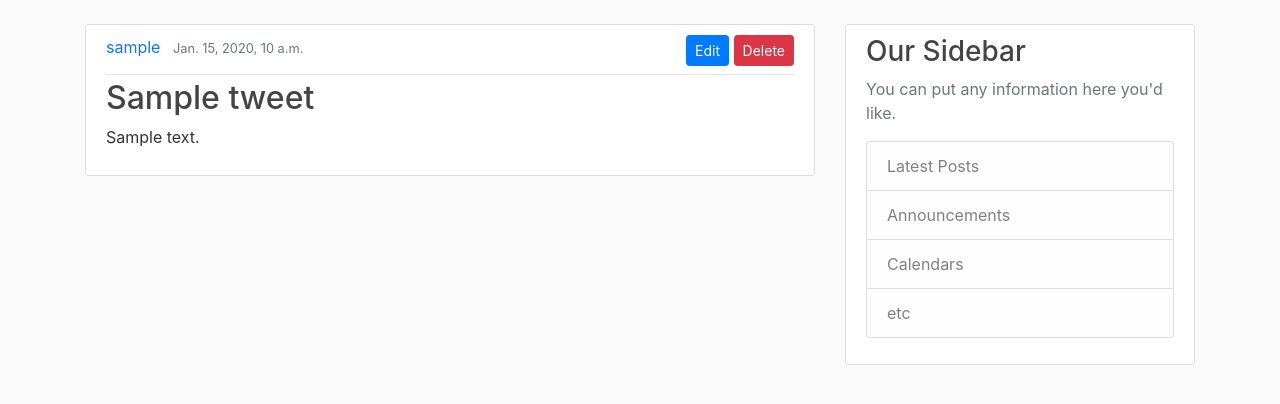
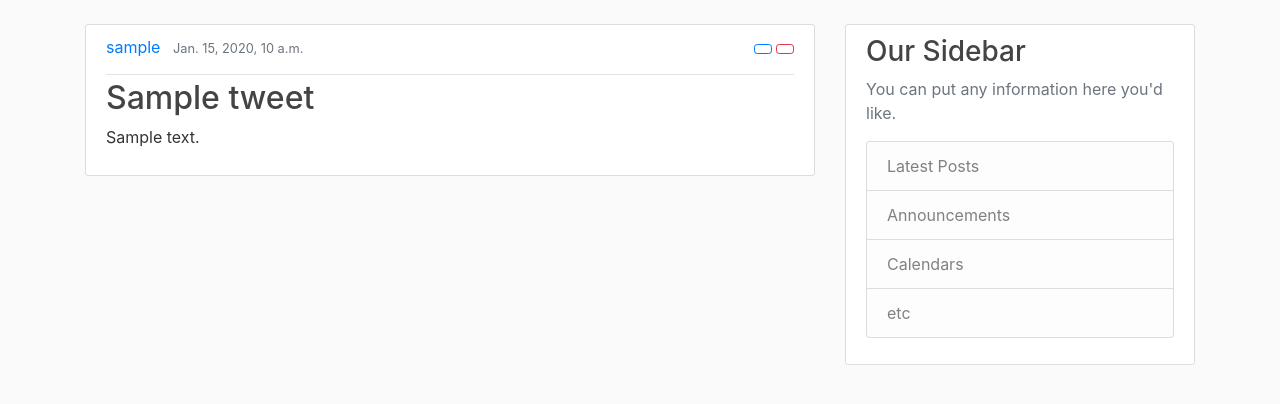
Before and after one commit to Ronith900/django_blog, a Django app: page / in a window 1280 px wide. Shown: the part 56-460 px from the top of the page. Run offline with Django 3.2, Linux system fonts and the light colour scheme; a user stored in the database is signed in; tables that the repository leaves empty hold one stand-in row (values such as "Sample post"); some libraries are stand-ins or nearby versions.

Commit message:
CRUD done

```diff
--- a/Resource/templates/main/base.html
+++ b/Resource/templates/main/base.html
@@ -11,6 +11,7 @@
     <link rel="stylesheet" type="text/css" href="{% static 'css/bootstrap.min.css' %}">
 
     <link rel="stylesheet" type="text/css" href="{% static 'css/main.css' %}">
+    <link href="{% static 'css/all.css'%}" rel="stylesheet">
 
     {% if title %}
     <title>Django Blog - {{ title }}</title>
--- a/blog/templates/blog/home.html
+++ b/blog/templates/blog/home.html
@@ -10,8 +10,8 @@
               <a class="mr-2" href="#">{{ post.user.username }}</a>
               <small class="text-muted">{{ post.created_at }}</small>
                 <span class="float-right">
-                    <a class="btn btn-primary btn-sm" href="{%url 'blog-update' post.pk%}">Edit</a>
-                    <a  class="btn btn-danger btn-sm " href="{%url 'blog-delete' post.pk%}">Delete</a>
+                    <a class="btn btn-outline-primary btn-sm" href="{%url 'blog-update' post.pk%}"><i class="fas fa-edit"></i></a>
+                    <a  class="btn btn-outline-danger btn-sm " href="{%url 'blog-delete' post.pk%}"><i class="fas fa-trash"></i></a>
                 </span>
             </div>
             <h2><a class="article-title" href="#">{{ post.title }}</a></h2>
```
